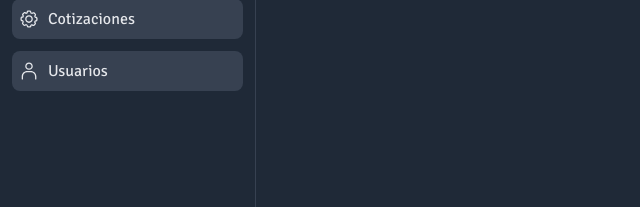
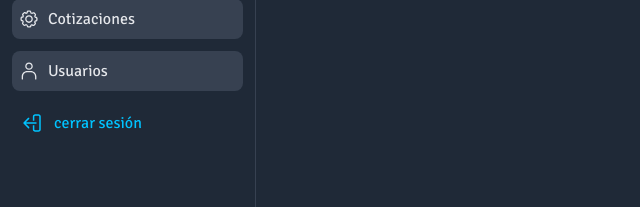
Before and after one commit to Alexis-Castro/starttec, a PHP site: template views/admin-layout.php in a window 1280 px wide. Shown: the part 593-800 px from the top of the page, without its empty margins (0-640 px from the left). Run offline with PHP 8.4, Linux system fonts and the light colour scheme; the template is opened without the code that fills it, so the values that code supplies are empty; some libraries are stand-ins or nearby versions.

Commit message:
boton cerrar sesión

```diff
--- a/views/templates/admin-sidebar.php
+++ b/views/templates/admin-sidebar.php
@@ -1,4 +1,4 @@
-<aside class="fixed flex hidden left-0 top-0 z-20 lg:flex h-full w-64 lg:w-64 shrink-0 flex-col pt-16 duration-75 ease-in-out transition-[width] bg-[#1f2937]" id="nav-sidebar">
+<aside class="fixed hidden left-0 top-0 z-20 lg:flex h-full w-64 lg:w-64 shrink-0 flex-col pt-16 duration-75 ease-in-out transition-[width] bg-[#1f2937]" id="nav-sidebar">
    <!-- SIDEBAR HEADER -->
    <div class="relative flex min-h-0 flex-1 flex-col border-r border-[rgb(55,65,81)] pt-0">
       <div class="flex flex-1 flex-col overflow-y-auto pt-5 pb-4">
@@ -170,6 +170,15 @@
                      </a>
                   </li>
                   <!-- Menu Item Usuarios -->
+
+                  <li>
+                     <a class="group relative flex items-center gap-2.5 rounded-lg p-2 font-medium duration-300 ease-in-out hover:bg-gray-700 text-[#00C3FF]" href="/auth/logout">
+                        <svg class=" group-hover:fill-gray-300 fill-current" width="24" height="24" viewBox="0 0 24 24" fill="none" xmlns="http://www.w3.org/2000/svg">
+                           <path fill-rule="evenodd" clip-rule="evenodd" d="M15.1007 19.247C14.6865 19.247 14.3507 18.9112 14.3507 18.497L14.3507 14.245H12.8507V18.497C12.8507 19.7396 13.8581 20.747 15.1007 20.747H18.5007C19.7434 20.747 20.7507 19.7396 20.7507 18.497L20.7507 5.49609C20.7507 4.25345 19.7433 3.24609 18.5007 3.24609H15.1007C13.8581 3.24609 12.8507 4.25345 12.8507 5.49609V9.74501L14.3507 9.74501V5.49609C14.3507 5.08188 14.6865 4.74609 15.1007 4.74609L18.5007 4.74609C18.9149 4.74609 19.2507 5.08188 19.2507 5.49609L19.2507 18.497C19.2507 18.9112 18.9149 19.247 18.5007 19.247H15.1007ZM3.25073 11.9984C3.25073 12.2144 3.34204 12.4091 3.48817 12.546L8.09483 17.1556C8.38763 17.4485 8.86251 17.4487 9.15549 17.1559C9.44848 16.8631 9.44863 16.3882 9.15583 16.0952L5.81116 12.7484L16.0007 12.7484C16.4149 12.7484 16.7507 12.4127 16.7507 11.9984C16.7507 11.5842 16.4149 11.2484 16.0007 11.2484L5.81528 11.2484L9.15585 7.90554C9.44864 7.61255 9.44847 7.13767 9.15547 6.84488C8.86248 6.55209 8.3876 6.55226 8.09481 6.84525L3.52309 11.4202C3.35673 11.5577 3.25073 11.7657 3.25073 11.9984Z" fill=""></path>
+                        </svg>
+                        cerrar sesión
+                     </a>
+                  </li>
                </ul>
             </nav>
             <!-- Sidebar Menu -->
```
